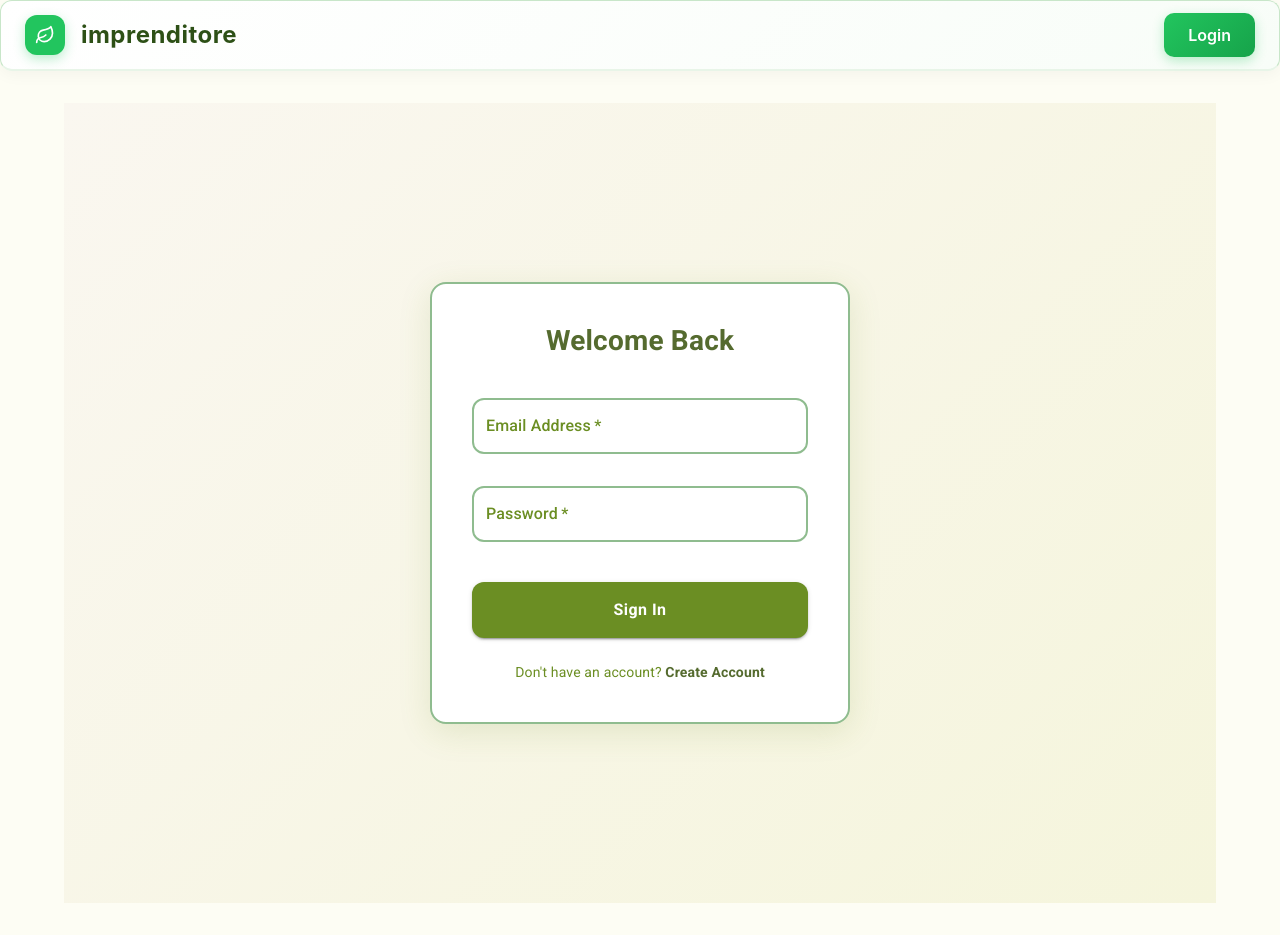
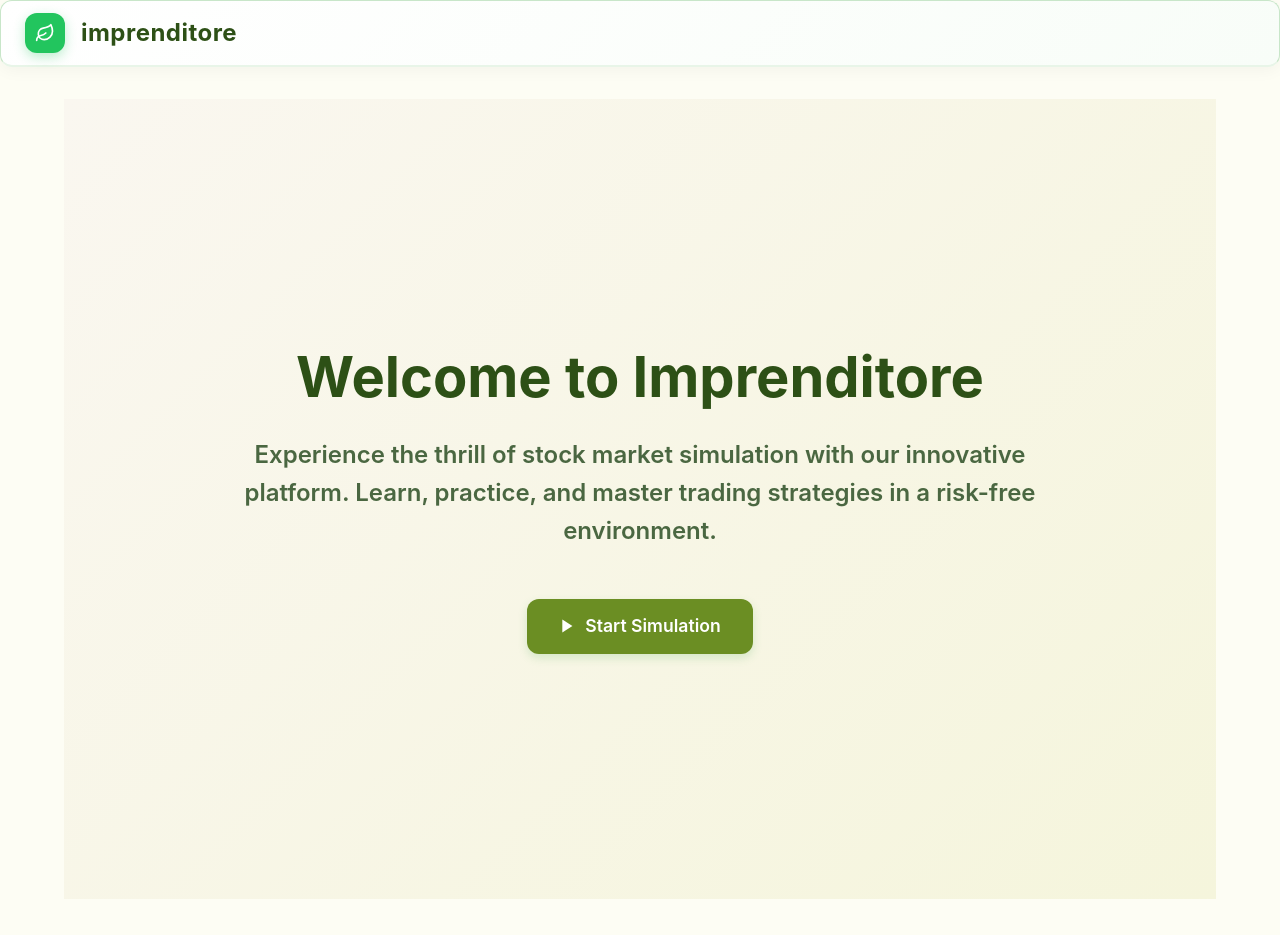
Before and after one commit to TiwariSudhanshu/SSM, a React (Create React App) app in the folder client/: page / in a window 1280 px wide. Before the commit this address led to /login. Built offline with nearby package versions, Linux system fonts and the light colour scheme.

Commit message:
Fixed bugs

```diff
--- a/client/src/App.js
+++ b/client/src/App.js
@@ -6,6 +6,7 @@ import { Box, Container } from '@mui/material';
 
 // Components
 import Navbar from './components/Navbar';
+import Home from './pages/Home';
 import Login from './pages/Login';
 import Register from './pages/Register';
 import Dashboard from './pages/Dashboard';
@@ -80,8 +81,19 @@ const theme = createTheme({
 
 
 function App() {
-  const isAuthenticated = !!localStorage.getItem('token');
-  const isAdmin = localStorage.getItem('isAdmin') === 'true';
+  const [isAuthenticated, setIsAuthenticated] = React.useState(!!localStorage.getItem('token'));
+  const [isAdmin, setIsAdmin] = React.useState(localStorage.getItem('isAdmin') === 'true');
+
+  // Listen for storage changes
+  React.useEffect(() => {
+    const handleStorageChange = () => {
+      setIsAuthenticated(!!localStorage.getItem('token'));
+      setIsAdmin(localStorage.getItem('isAdmin') === 'true');
+    };
+
+    window.addEventListener('storage', handleStorageChange);
+    return () => window.removeEventListener('storage', handleStorageChange);
+  }, []);
 
   return (
     <ThemeProvider theme={theme}>
@@ -91,36 +103,36 @@ function App() {
           <Navbar />
           <Container component="main" sx={{ mt: 4, mb: 4, flex: 1 }}>
             <Routes>
+              <Route path="/" element={<Home />} />
               <Route
                 path="/login"
-                element={!isAuthenticated ? <Login /> : <Navigate to="/dashboard" />}
+                element={!isAuthenticated ? <Login /> : <Navigate to="/dashboard" replace />}
               />
               <Route
                 path="/register"
-                element={!isAuthenticated ? <Register /> : <Navigate to="/dashboard" />}
+                element={!isAuthenticated ? <Register /> : <Navigate to="/dashboard" replace />}
               />
               <Route
                 path="/dashboard"
-                element={isAuthenticated ? <Dashboard /> : <Navigate to="/login" />}
+                element={isAuthenticated ? <Dashboard /> : <Navigate to="/login" replace />}
               />
               <Route
                 path="/trade"
-                element={isAuthenticated ? <Trade /> : <Navigate to="/login" />}
+                element={isAuthenticated ? <Trade /> : <Navigate to="/login" replace />}
               />
               <Route
                 path="/admin-login"
-                element={!isAdmin ? <AdminLogin /> : <Navigate to="/admin" />}
+                element={!isAdmin ? <AdminLogin /> : <Navigate to="/admin" replace />}
               />
               <Route
                 path="/admin"
-                element={isAdmin ? <AdminLayout /> : <Navigate to="/admin-login" />}
+                element={isAdmin ? <AdminLayout /> : <Navigate to="/admin-login" replace />}
               >
                 <Route path="companies" element={<Companies />} />
                 <Route path="users" element={<Users />} />
                 <Route path="rounds" element={<Rounds />} />
-                <Route index element={<Navigate to="companies" />} />
+                <Route index element={<Navigate to="companies" replace />} />
               </Route>
-              <Route path="/" element={<Navigate to="/dashboard" />} />
             </Routes>
           </Container>
         </Box>
--- a/client/src/components/Navbar.js
+++ b/client/src/components/Navbar.js
@@ -3,14 +3,26 @@
 import { useNavigate } from "react-router-dom"
 import { AppBar, Toolbar, Typography, Button, Box } from "@mui/material"
 import { Leaf } from "lucide-react"
+import React from "react"
 
 const Navbar = () => {
   const navigate = useNavigate()
-  const isAuthenticated = !!localStorage.getItem("token")
+  const [isAuthenticated, setIsAuthenticated] = React.useState(!!localStorage.getItem("token"))
+
+  React.useEffect(() => {
+    const handleStorageChange = () => {
+      setIsAuthenticated(!!localStorage.getItem("token"));
+    };
+
+    window.addEventListener('storage', handleStorageChange);
+    return () => window.removeEventListener('storage', handleStorageChange);
+  }, []);
 
   const handleLogout = () => {
     localStorage.removeItem("token")
-    navigate("/login")
+    localStorage.removeItem("isAdmin")
+    setIsAuthenticated(false)
+    navigate("/login", { replace: true })
   }
 
   return (
@@ -65,7 +77,7 @@ const Navbar = () => {
           </Typography>
         </Box>
 
-        {isAuthenticated ? (
+        {isAuthenticated && (
           <Box
             sx={{
               display: "flex",
@@ -116,19 +128,17 @@ const Navbar = () => {
             <Button
               onClick={handleLogout}
               sx={{
-                background: "linear-gradient(135deg, #22c55e 0%, #16a34a 100%)",
-                color: "white",
+                color: "#374151",
                 fontWeight: 600,
                 fontSize: { xs: "0.875rem", sm: "1rem" },
                 textTransform: "none",
                 px: { xs: 2, sm: 3 },
                 py: 1,
                 borderRadius: "10px",
-                boxShadow: "0 4px 12px rgba(34, 197, 94, 0.3)",
                 transition: "all 0.2s ease-in-out",
                 "&:hover": {
-                  background: "linear-gradient(135deg, #16a34a 0%, #15803d 100%)",
-                  boxShadow: "0 6px 16px rgba(34, 197, 94, 0.4)",
+                  backgroundColor: "#f0fdf4",
+                  color: "#22c55e",
                   transform: "translateY(-1px)",
                 },
               }}
@@ -136,29 +146,6 @@ const Navbar = () => {
               Logout
             </Button>
           </Box>
-        ) : (
-          <Button
-            onClick={() => navigate("/login")}
-            sx={{
-              background: "linear-gradient(135deg, #22c55e 0%, #16a34a 100%)",
-              color: "white",
-              fontWeight: 600,
-              fontSize: { xs: "0.875rem", sm: "1rem" },
-              textTransform: "none",
-              px: { xs: 2, sm: 3 },
-              py: 1,
-              borderRadius: "10px",
-              boxShadow: "0 4px 12px rgba(34, 197, 94, 0.3)",
-              transition: "all 0.2s ease-in-out",
-              "&:hover": {
-                background: "linear-gradient(135deg, #16a34a 0%, #15803d 100%)",
-                boxShadow: "0 6px 16px rgba(34, 197, 94, 0.4)",
-                transform: "translateY(-1px)",
-              },
-            }}
-          >
-            Login
-          </Button>
         )}
       </Toolbar>
     </AppBar>
--- a/client/src/pages/Admin/AdminLayout.js
+++ b/client/src/pages/Admin/AdminLayout.js
@@ -17,7 +17,8 @@ const AdminLayout = () => {
 
   const handleLogout = () => {
     localStorage.removeItem('isAdmin');
-    navigate('/admin-login');
+    localStorage.removeItem('token');
+    window.location.href = '/admin-login';
   };
 
   const menuItems = [
--- a/client/src/pages/Admin/AdminLogin.js
+++ b/client/src/pages/Admin/AdminLogin.js
@@ -23,7 +23,7 @@ const AdminLogin = () => {
     if (values.passkey === 'ecellrgpv@123') {
       localStorage.setItem('isAdmin', 'true');
       message.success('Welcome Admin!');
-      navigate('/admin');
+      window.location.href = '/admin';  // Using window.location for hard redirect
     } else {
       message.error('Invalid passkey');
     }
--- /dev/null
+++ b/client/src/pages/Home.js
@@ -0,0 +1,100 @@
+import React from 'react';
+import { useNavigate } from 'react-router-dom';
+import { Box, Button, Typography, Container } from '@mui/material';
+import { PlayArrow } from '@mui/icons-material';
+import { TrendingUp, BarChart3, PieChart, Trophy } from "lucide-react"
+
+const Home = () => {
+  const navigate = useNavigate();
+  const isAuthenticated = !!localStorage.getItem('token');
+
+  const handleStartSimulation = () => {
+    if (isAuthenticated) {
+      navigate('/dashboard');
+    } else {
+      navigate('/login');
+    }
+  };
+
+  return (
+    <Box
+      sx={{
+        minHeight: '100vh',
+        display: 'flex',
+        flexDirection: 'column',
+        justifyContent: 'center',
+        alignItems: 'center',
+        background: 'linear-gradient(135deg, #FAF7F0 0%, #F5F5DC 100%)',
+        py: 8,
+      }}
+    >
+      <Container maxWidth="md">
+        <Box
+          sx={{
+            textAlign: 'center',
+            mb: 6,
+          }}
+        >
+          <Typography
+            variant="h2"
+            component="h1"
+            sx={{
+              color: '#2d5016',
+              fontWeight: 700,
+              mb: 3,
+              fontSize: { xs: '2.5rem', md: '3.5rem' },
+            }}
+          >
+            Welcome to Imprenditore
+          </Typography>
+          <Typography
+            variant="h5"
+            sx={{
+              color: '#4a6741',
+              mb: 4,
+              maxWidth: '800px',
+              mx: 'auto',
+              lineHeight: 1.6,
+            }}
+          >
+            Experience the thrill of stock market simulation with our innovative platform.
+            Learn, practice, and master trading strategies in a risk-free environment.
+          </Typography>
+        </Box>
+
+        <Box
+          sx={{
+            display: 'flex',
+            justifyContent: 'center',
+            gap: 3,
+          }}
+        >
+          <Button
+            variant="contained"
+            size="large"
+            onClick={handleStartSimulation}
+            startIcon={<PlayArrow />}
+            sx={{
+              backgroundColor: '#6B8E23',
+              color: '#FFFFFF',
+              fontWeight: 600,
+              fontSize: '1.1rem',
+              padding: '12px 32px',
+              borderRadius: '12px',
+              '&:hover': {
+                backgroundColor: '#556B2F',
+                transform: 'translateY(-2px)',
+                boxShadow: '0 6px 20px rgba(107, 142, 35, 0.3)',
+              },
+              transition: 'all 0.3s ease',
+            }}
+          >
+            Start Simulation
+          </Button>
+        </Box>
+      </Container>
+    </Box>
+  );
+};
+
+export default Home;
--- a/client/src/pages/Login.js
+++ b/client/src/pages/Login.js
@@ -101,9 +101,14 @@ const Login = () => {
     try {
       const response = await login(formData.email, formData.password)
       localStorage.setItem("token", response.token)
-      navigate("/dashboard")
+      if (response.isAdmin) {
+        localStorage.setItem("isAdmin", "true")
+        window.location.href = "/admin"
+      } else {
+        window.location.href = "/dashboard"
+      }
     } catch (err) {
-      setError(err.response?.data?.message || "Login failed")
+      setError(err.message || "Login failed")
     }
   }
 
```
Also changed, not shown: 1 other file (tests, documents, lock files or other folders).
